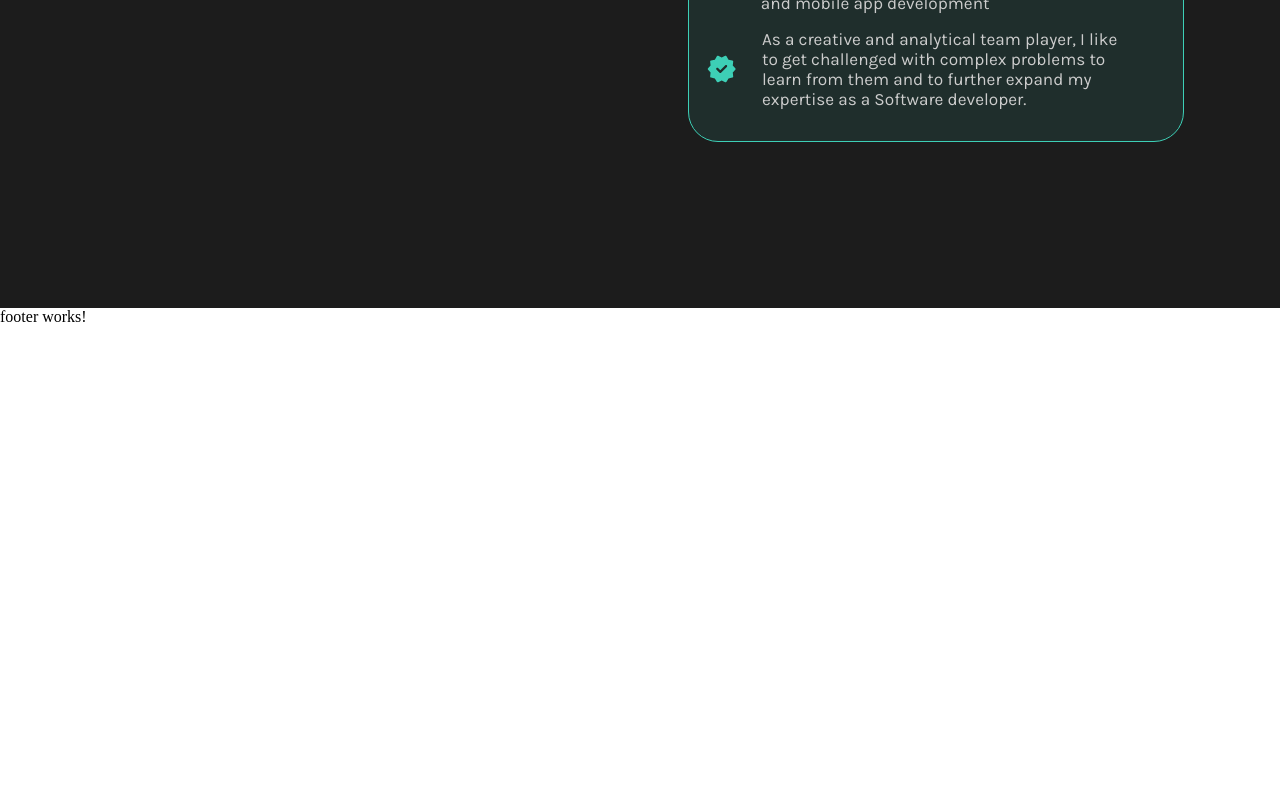
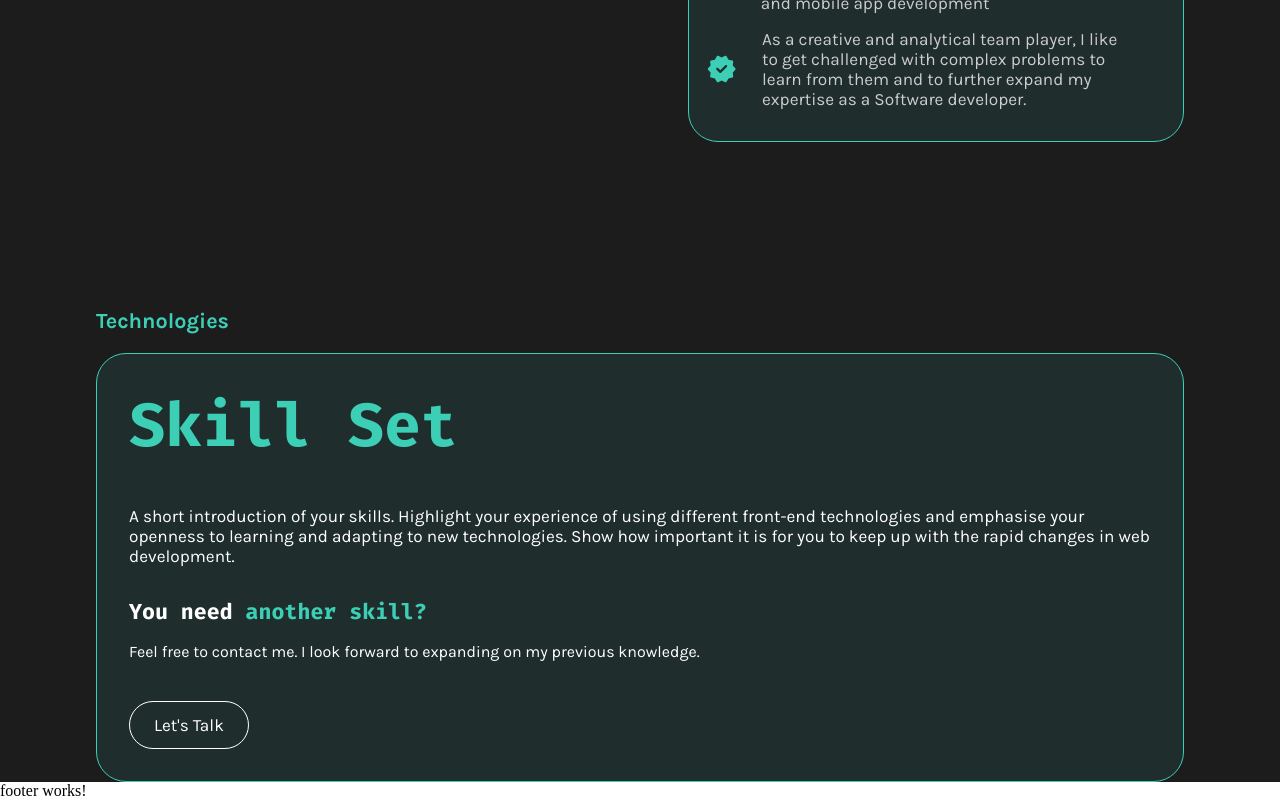
Before and after one commit to Marcel-Goehn/Portfolio, an Angular app: page / in a window 1280 px wide. Shown: the part 1455-2255 px from the top of the page. Before the commit the page ends 1781 px from the top, so only its background shows below. Built offline with nearby package versions, Linux system fonts and the light colour scheme.

Commit message:
Started to implement technologies section

```diff
--- a/src/app/portfolio-page/about-me/about-me.component.scss
+++ b/src/app/portfolio-page/about-me/about-me.component.scss
@@ -87,6 +87,8 @@ p {
 @media (max-width: 992px) {
     .flex-container {
         flex-direction: column;
+        padding-block: 6.25rem;
+        gap: 2.5rem;
 
         >img {
             transform: translateY(0);
--- a/src/app/portfolio-page/portfolio-page.component.html
+++ b/src/app/portfolio-page/portfolio-page.component.html
@@ -1,2 +1,3 @@
 <app-hero [currentWindowWidth]="currentWindowWidth"></app-hero>
 <app-about-me></app-about-me>
+<app-technologies></app-technologies>
--- a/src/app/portfolio-page/portfolio-page.component.ts
+++ b/src/app/portfolio-page/portfolio-page.component.ts
@@ -1,11 +1,12 @@
 import { Component, HostListener } from '@angular/core';
 import { HeroComponent } from "./hero/hero.component";
 import { AboutMeComponent } from "./about-me/about-me.component";
+import { TechnologiesComponent } from "./technologies/technologies.component";
 
 @Component({
   selector: 'app-portfolio-page',
   standalone: true,
-  imports: [HeroComponent, AboutMeComponent],
+  imports: [HeroComponent, AboutMeComponent, TechnologiesComponent],
   templateUrl: './portfolio-page.component.html',
   styleUrl: './portfolio-page.component.scss'
 })
--- /dev/null
+++ b/src/app/portfolio-page/technologies/technologies.component.html
@@ -0,0 +1,17 @@
+<section>
+    <div class="container">
+        <h4 class="karla">Technologies</h4>
+        <div class="flex-container">
+            <div class="skill-set-container">
+                <h3 class="fira">Skill Set</h3>
+                <p class="skill-introduction karla">A short introduction of your skills. Highlight your experience of using different front-end
+                    technologies and emphasise your openness to learning and adapting to new technologies. Show how
+                    important it is for you to keep up with the rapid changes in web development.</p>
+                <p class="skill-question fira">You need <span class="fira">another skill?</span></p>
+                <p class="karla contact-paragraph">Feel free to contact me. I look forward to expanding on my previous knowledge.</p>
+                <button class="karla">Let's Talk</button>
+            </div>
+            <div></div>
+        </div>
+    </div>
+</section>
--- /dev/null
+++ b/src/app/portfolio-page/technologies/technologies.component.scss
@@ -0,0 +1,75 @@
+@import '../../../variables.scss';
+@import '../../../mixins.scss';
+
+section {
+    background-color: $black;
+}
+
+.container {
+    @include container();
+}
+
+h4 {
+    text-align: start;
+    color: $teal-dark;
+    font-weight: $font-weight-bold;
+    font-size: $font-size-xl;
+    margin-bottom: 1.25rem;
+}
+
+.flex-container {
+    @include dFlex($jc: space-between, $ai: flex-start);
+}
+
+.skill-set-container {
+    padding: 2rem;
+    background-color: $mint-glass ;
+    border-radius: 30px;
+    border: 1px solid $teal-dark;
+}
+
+h3 {
+    font-weight: $font-weight-bold;
+    color: $teal-dark;
+    font-size: $font-size-5xl;
+    margin-bottom: 2.5rem;
+    text-align: start;
+}
+
+.skill-introduction {
+    font-weight: $font-weight-normal;
+    font-size: $font-size-l;
+    color: $white;
+    margin-bottom: 2rem;
+}
+
+.skill-question, span {
+    font-weight: $font-weight-bold;
+    font-size: $font-size-xl;
+}
+
+.skill-question {
+    color: $white;
+}
+
+span {
+    color: $teal-dark;
+}
+
+.contact-paragraph {
+    font-weight: $font-weight-normal;
+    font-size: $font-size-base;
+    color: $white;
+    margin-top: 1rem;
+    margin-bottom: 2.5rem;
+}
+
+button {
+    padding: 0.813rem 1.5rem;
+    border: 1px solid $white;
+    background-color: transparent;
+    border-radius: 100px;
+    font-weight: $font-weight-normal;
+    font-size: $font-size-l;
+    color: $white;
+}
```
Also changed, not shown: src/app/portfolio-page/technologies/technologies.component.ts (added, +12 -0 lines), 1 other file (tests, documents, lock files or other folders).
